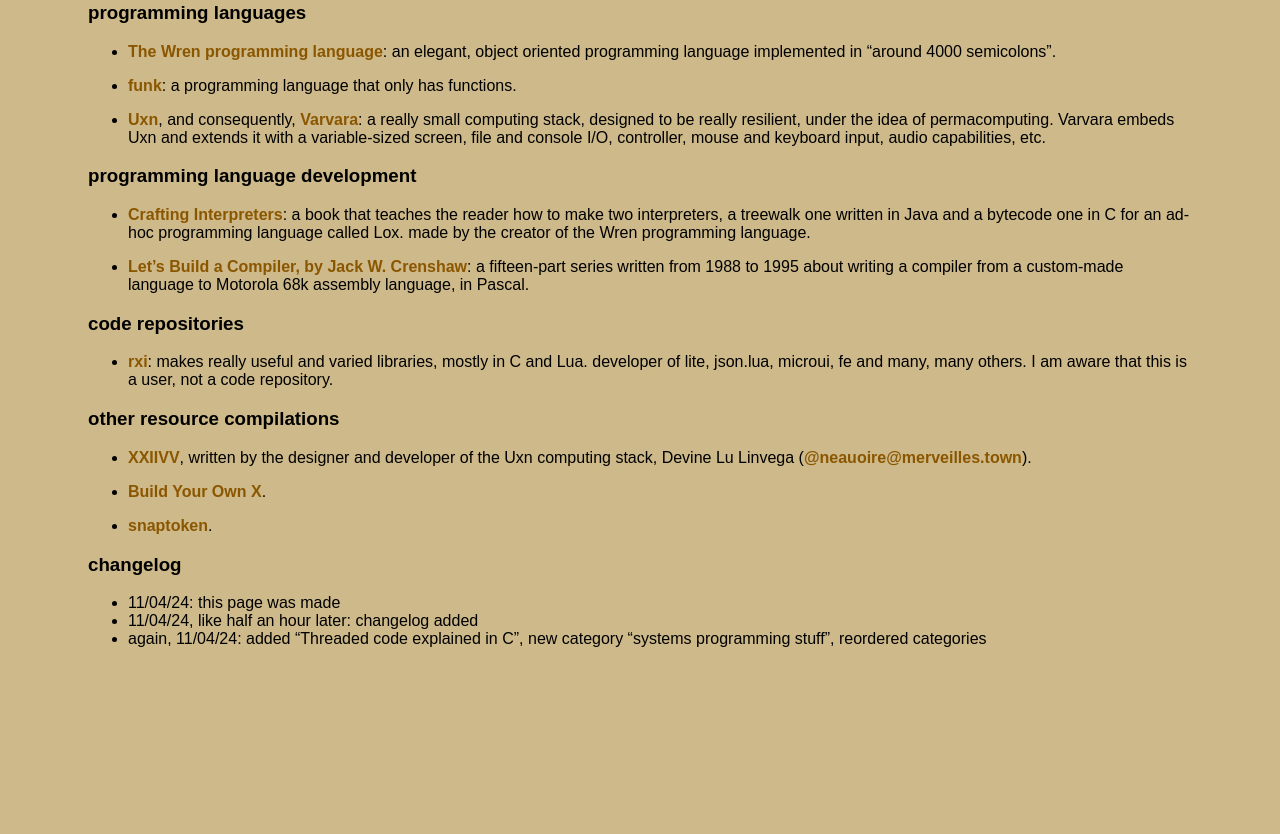
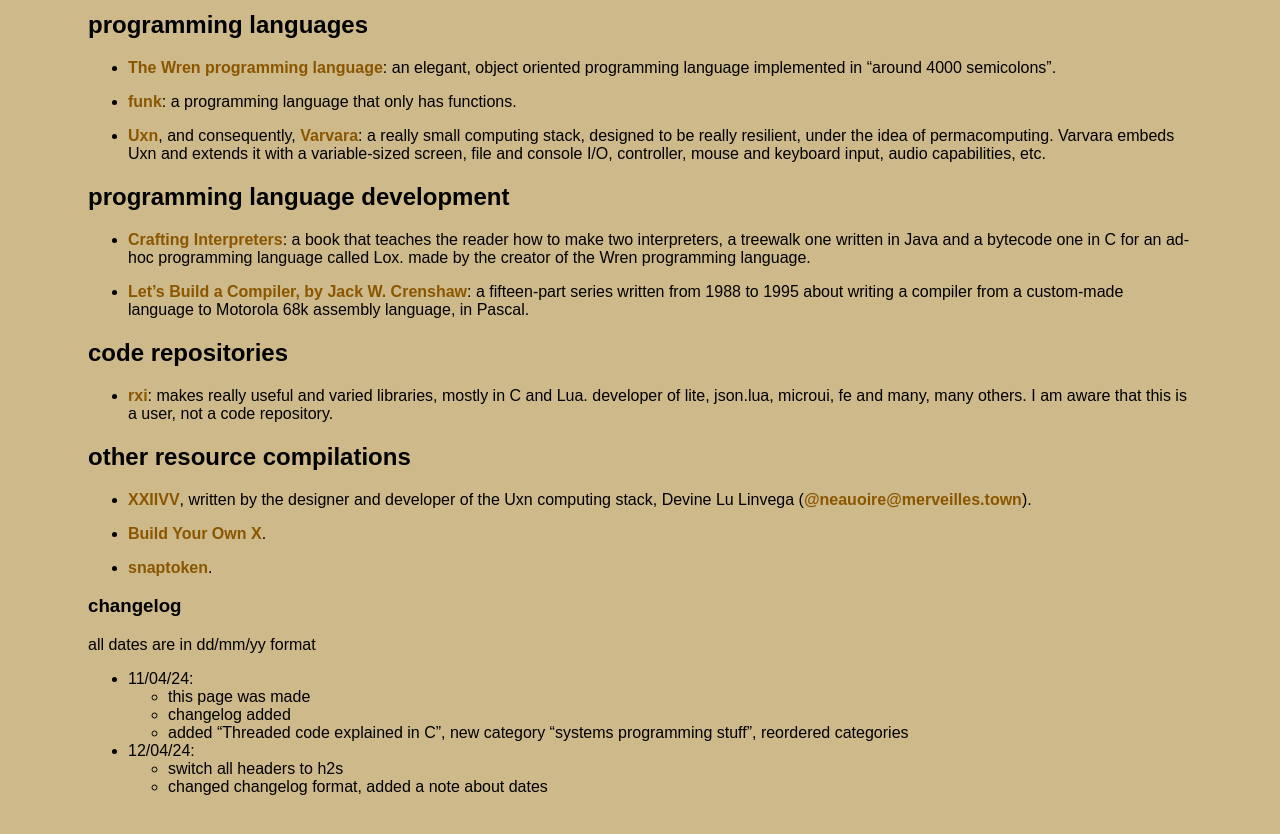
Before and after one commit to thacuber2a03/thacuber2a03.github.io, a Jekyll site: the page built from things/bookmarks.md, in a window 1280 px wide and 900 px high, scrolled down 698 px. Shown: the top 834 px of the window. Built offline with Jekyll 4.4.1, drawn with Linux system fonts in a browser that asks for light colours; before the commit the page ends 1450 px from its top, so only the background shows below that.

Commit message:
update bookmarks
- switch all headers to h2s
- changed changelog format, added a note about dates

```diff
--- a/things/bookmarks.md
+++ b/things/bookmarks.md
@@ -22,7 +22,7 @@
 
 and [here's the button to go back](/).
 
-<h3 id="gamedev">game development</h3>
+<h2 id="gamedev">game development</h2>
 
 - [Coding Math](https://www.youtube.com/@codingmath): a series of videos on various math topics related to and useful for game development, ranging from physics, to tweening, to a bit of UI. says "ongoing", but the last video released 7 years ago.
 
@@ -32,7 +32,7 @@
 
 - [Threaded code explained in C](https://dram.page/p/threaded-code). note, this link doesn't talk about multi-threaded programming, it talks about [threaded code](https://en.wikipedia.org/wiki/Threaded_code) which is a whole nother thing.
 
-<h3 id="proglangs">programming languages</h3>
+<h2 id="proglangs">programming languages</h2>
 
 - [The Wren programming language](https://wren.io/): an elegant, object oriented programming language implemented in "around 4000 semicolons".
 
@@ -40,17 +40,17 @@
 
 - [Uxn](https://100r.co/site/uxn.html), and consequently, [Varvara](https://wiki.xxiivv.com/site/varvara.html): a really small computing stack, designed to be really resilient, under the idea of permacomputing. Varvara embeds Uxn and extends it with a variable-sized screen, file and console I/O, controller, mouse and keyboard input, audio capabilities, etc.
 
-<h3 id="pldev">programming language development</h3>
+<h2 id="pldev">programming language development</h2>
 
 - [Crafting Interpreters](https://craftinginterpreters.com): a book that teaches the reader how to make two interpreters, a treewalk one written in Java and a bytecode one in C for an ad-hoc programming language called Lox. made by the creator of the Wren programming language.
 
 - [Let's Build a Compiler, by Jack W. Crenshaw](https://compilers.iecc.com/crenshaw/): a fifteen-part series written from 1988 to 1995 about writing a compiler from a custom-made language to Motorola 68k assembly language, in Pascal.
 
-<h3 id="repos">code repositories</h3>
+<h2 id="repos">code repositories</h2>
 
 - [rxi](https://github.com/rxi): makes really useful and varied libraries, mostly in C and Lua. developer of lite, json.lua, microui, fe and many, many others. I am aware that this is a user, not a code repository.
 
-<h3 id="infocomps">other resource compilations</h3>
+<h2 id="infocomps">other resource compilations</h2>
 
 - [XXIIVV](https://wiki.xxiivv.com/site/index.html), written by the designer and developer of the Uxn computing stack, Devine Lu Linvega ([@neauoire@merveilles.town](https://merveilles.town/@neauoire)).
 
@@ -60,6 +60,13 @@
 
 ### changelog
 
-- 11/04/24: this page was made
-- 11/04/24, like half an hour later: changelog added
-- again, 11/04/24: added "Threaded code explained in C", new category "systems programming stuff", reordered categories
+all dates are in dd/mm/yy format
+
+- 11/04/24:
+  - this page was made
+  - changelog added
+  - added "Threaded code explained in C", new category "systems programming stuff", reordered categories
+
+- 12/04/24:
+  - switch all headers to h2s
+  - changed changelog format, added a note about dates
```
